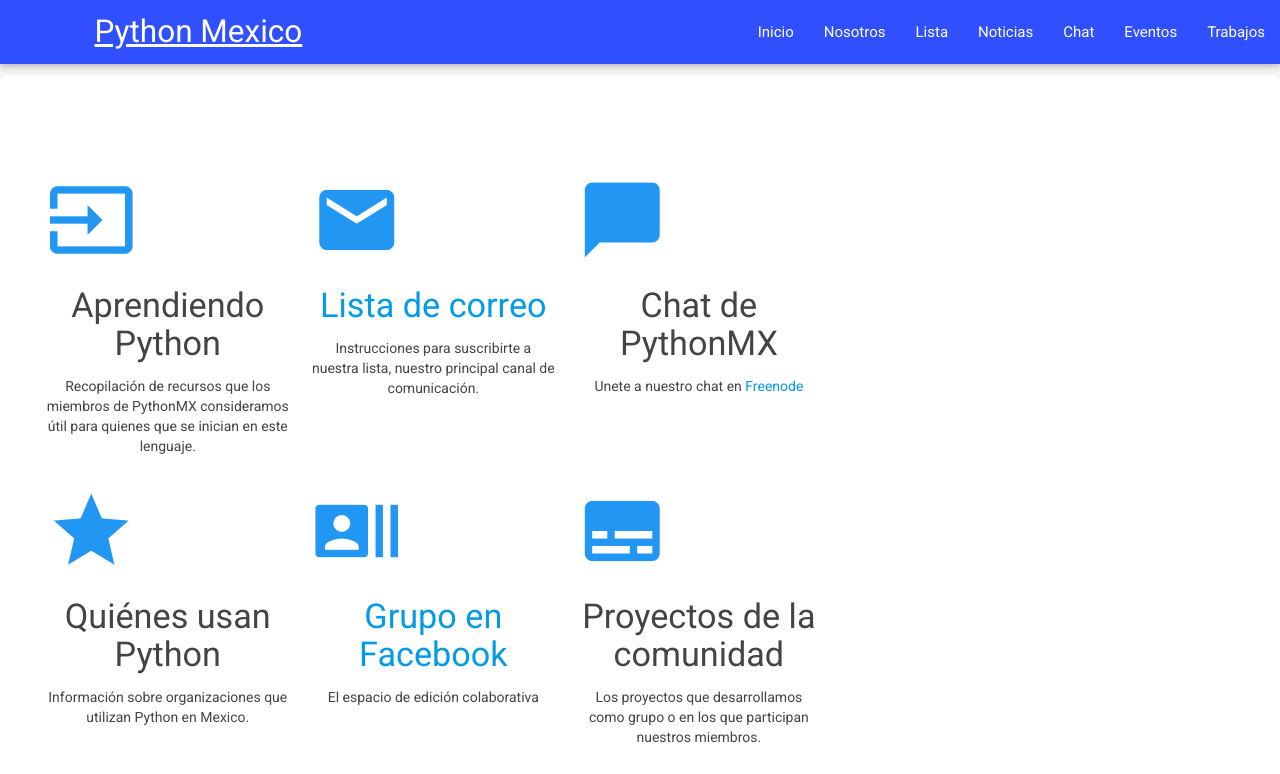
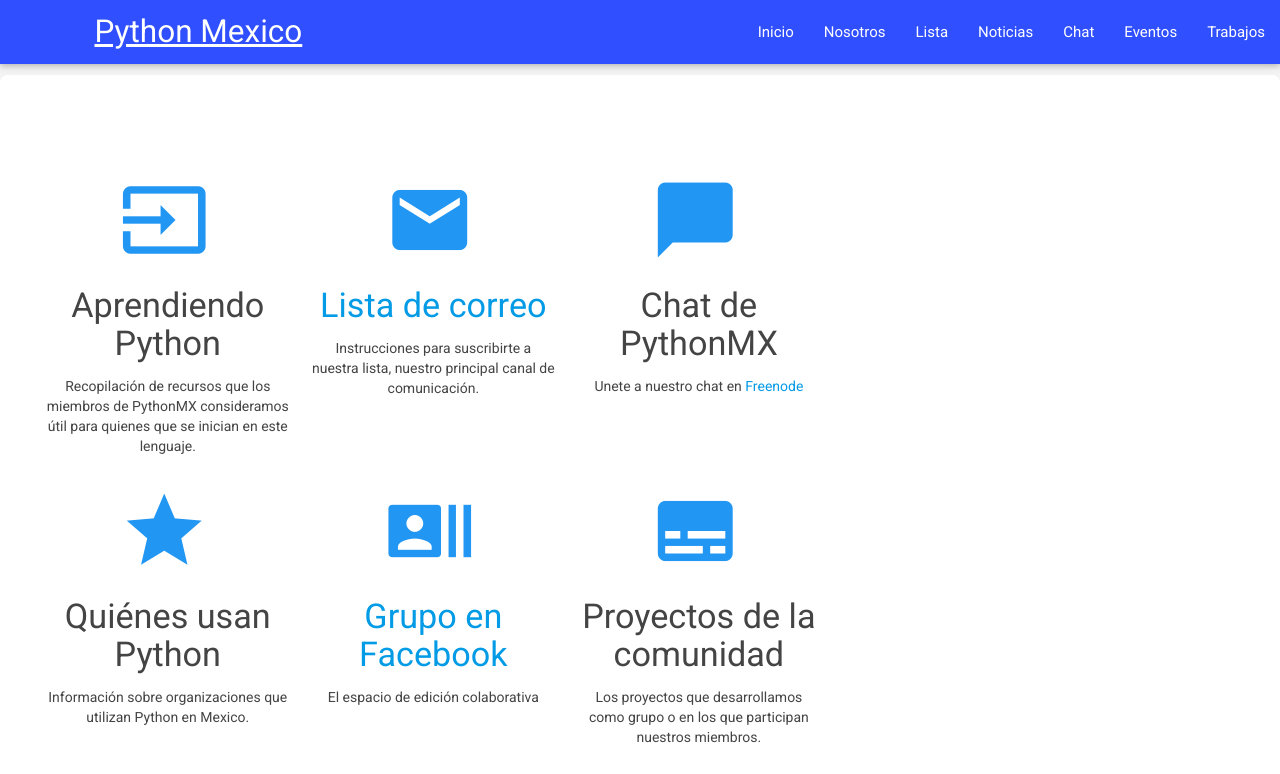
Before and after one commit to PythonMexico/pythonmexico.github.io, a plain HTML site: page index.html in a window 1280 px wide. Shown: the top 774 px of the page. Drawn offline with nearby package versions, Linux system fonts and the light colour scheme; no server answers; a web font is replaced by a local one.

Commit message:
add headico class to align material-icons

```diff
--- a/index.html
+++ b/index.html
@@ -89,19 +89,19 @@
     <section>
         <div class="row index-content">
             <article class="col s4">
-				<i class="large material-icons blue-text darken-4">input</i>
+				<i class="large material-icons blue-text headico">input</i>
                 <div class="img aprendiendo_python"></div>
                 <h4 class="text-center">Aprendiendo Python</h4>
                 <p class="text-center">Recopilación de recursos que los miembros de PythonMX consideramos útil para quienes que se inician en este lenguaje.</p>
             </article>
             <article class="col s4">
-				<i class="large material-icons blue-text darken-4">email</i>
-                <h4 class="text-center"><a href="https://mail.python.org/mailman/listinfo/python-mx">Lista de correo</a></h4>
+				<a href="https://mail.python.org/mailman/listinfo/python-mx"><i class="large material-icons blue-text headico">email</i>
+                <h4 class="text-center">Lista de correo</h4></a>
                 <p class="text-center">Instrucciones para suscribirte a nuestra lista, nuestro principal canal de comunicación.</p>
             </article>
 
             <article class="col s4">
-				<i class="large material-icons blue-text darken-4">chat_bubble</i>
+				<i class="large material-icons blue-text headico">chat_bubble</i>
                 <h4 class="text-center">Chat de PythonMX</h4>
                 <p class="text-center">Unete a nuestro chat en <a href="irc://freenode.net/pythonmx">Freenode</a></p>
             </article>
@@ -109,19 +109,19 @@
             </div>
             <div class="row">
             <article class="col s4">
-				<i class="large material-icons blue-text darken-4">grade</i>
+				<i class="large material-icons blue-text headico">grade</i>
                 <h4 class="text-center">Quiénes usan Python</h4>
                 <p class="text-center">Información sobre organizaciones que utilizan Python en Mexico.</p>
             </article>
 
             <article class="col s4">
-				<i class="large material-icons blue-text darken-4">recent_actors</i>
-                <h4 class="text-center"><a href="https://www.facebook.com/groups/pythonmx/">Grupo en Facebook</a></h4>
+				<a href="https://www.facebook.com/groups/pythonmx/"><i class="large material-icons blue-text headico">recent_actors</i>
+                <h4 class="text-center">Grupo en Facebook</h4></a>
                 <p class="text-center">El espacio de edición colaborativa</p>
             </article>
 
             <article class="col s4">
-				<i class="large material-icons blue-text darken-4">subtitles</i>
+				<i class="large material-icons blue-text headico">subtitles</i>
                 <h4 class="text-center">Proyectos de la comunidad</h4>
                 <p class="text-center">Los proyectos que desarrollamos como grupo o en los que participan nuestros miembros.</p>
             </article>
--- a/static/css/styles.css
+++ b/static/css/styles.css
@@ -372,6 +372,10 @@ h3 {
 	font-weight: bold;
 }
 
+.headico {
+	padding-left:30%;
+}
+
 /*
  * Footer
  */
```
